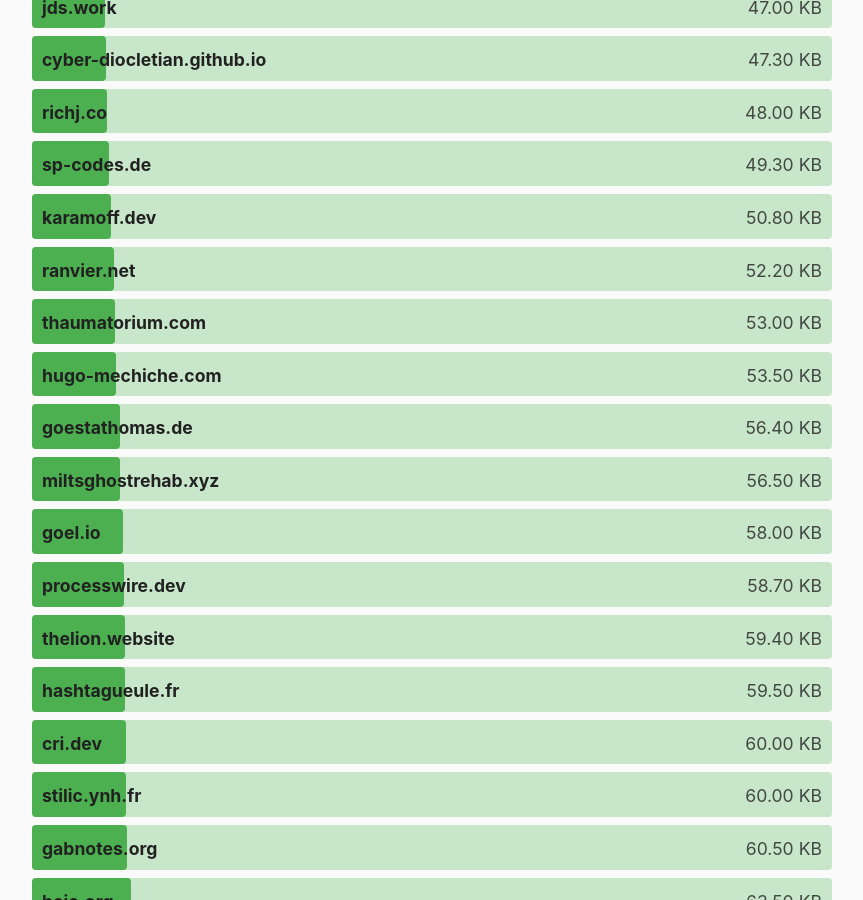
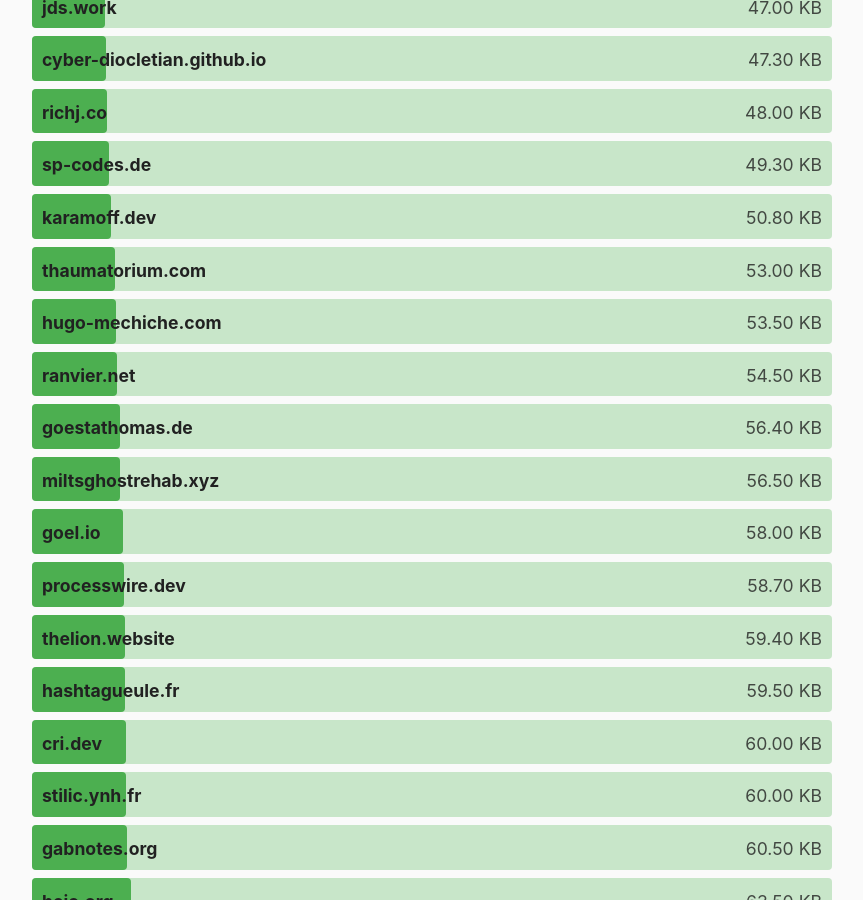
Before and after one commit to kevquirk/512kb.club, a Jekyll site: the page built from index.md, in a window 1280 px wide and 900 px high, scrolled down 8584 px. Shown: the whole window, without its empty margins (208-1071 px from the left). Built offline with Jekyll 4.4.1, drawn with Linux system fonts in a browser that asks for light colours.

Commit message:
fix size

```diff
--- a/_data/sites.yml
+++ b/_data/sites.yml
@@ -1235,7 +1235,7 @@
 
 - domain: ranvier.net
   url: https://ranvier.net/
-  size: 52.2
+  size: 54.5
   last_checked: 2021-11-22
 
 - domain: rav3ndust.xyz
```
